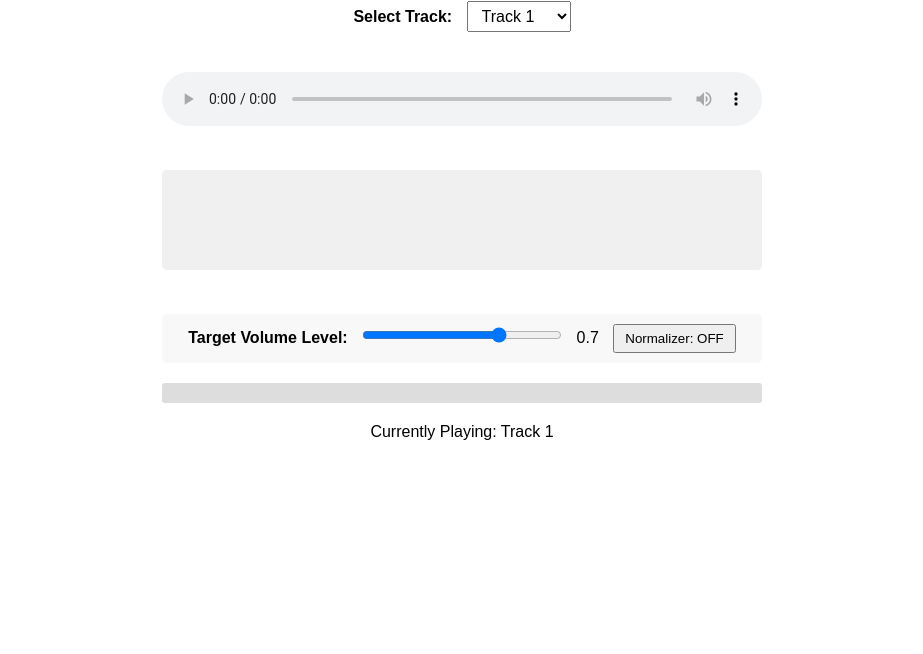
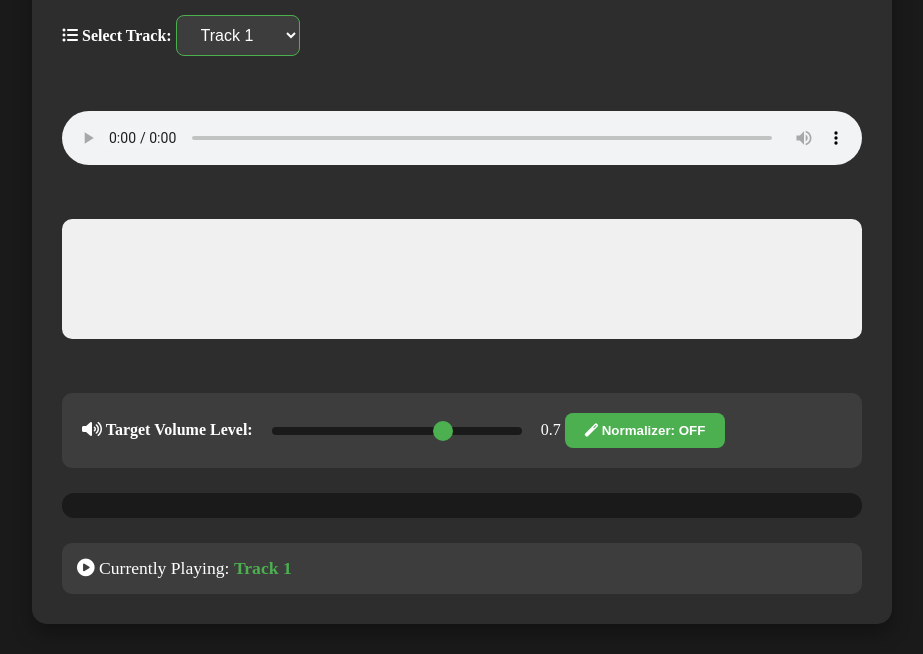
Before and after one commit to skele6011/quran-player, a plain HTML site: page index.html in a window 1280 px wide. Shown: the part 149-803 px from the top of the page, without its empty margins (178-1101 px from the left). Drawn offline with Linux system fonts and the light colour scheme.

Commit message:
Added one more mp3 file (14 now) Changed looks to be green/black

```diff
--- a/index.html
+++ b/index.html
@@ -3,29 +3,30 @@
 <head>
     <meta charset="UTF-8">
     <meta name="viewport" content="width=device-width, initial-scale=1.0">
-    <title>Quran Audio Loop Player</title>
+    <title>Quran Audio Player</title>
     <link rel="stylesheet" href="style.css">
+    <link rel="stylesheet" href="https://cdnjs.cloudflare.com/ajax/libs/font-awesome/6.0.0/css/all.min.css">
 </head>
 <body>
     <div class="container">
-        <h1>Tiktokio Coming in Clutch</h1>
+        <h1><i class="fas fa-quran"></i> Quran Player</h1>
         <div class="track-selector">
-            <label for="trackSelect">Select Track:</label>
+            <label for="trackSelect"><i class="fas fa-list-ul"></i> Select Track:</label>
             <select id="trackSelect"></select>
         </div>
         <audio id="quranAudio" controls></audio>
         <canvas id="visualizer"></canvas>
         <div class="volume-normalizer">
-            <label for="targetVolume">Target Volume Level:</label>
+            <label for="targetVolume"><i class="fas fa-volume-up"></i> Target Volume Level:</label>
             <input type="range" id="targetVolume" min="0" max="1" step="0.1" value="0.7">
             <span id="volumeValue">0.7</span>
-            <button id="toggleNormalizer">Normalizer: OFF</button>
+            <button id="toggleNormalizer"><i class="fas fa-magic"></i> Normalizer: OFF</button>
         </div>
         <div class="volume-meter">
             <div id="currentVolume"></div>
         </div>
         <div class="controls">
-            <p>Currently Playing: <span id="currentTrack">-</span></p>
+            <p><i class="fas fa-play-circle"></i> Currently Playing: <span id="currentTrack">-</span></p>
         </div>
     </div>
     <script src="script.js"></script>
--- a/script.js
+++ b/script.js
@@ -2,7 +2,7 @@ const audioElement = document.getElementById('quranAudio');
 const currentTrackElement = document.getElementById('currentTrack');
 const trackSelect = document.getElementById('trackSelect');
 let currentTrackIndex = 1;
-const totalTracks = 13;
+const totalTracks = 14;
 
 const audioContext = new (window.AudioContext || window.webkitAudioContext)();
 const analyser = audioContext.createAnalyser();
--- a/style.css
+++ b/style.css
@@ -1,32 +1,53 @@
+body {
+    background: #1a1a1a;
+    color: #fff;
+}
+
 .container {
-    max-width: 600px;
-    margin: 50px auto;
-    text-align: center;
-    padding: 20px;
-    font-family: Arial, sans-serif;
+    max-width: 800px;
+    margin: 30px auto;
+    padding: 30px;
+    background: #2d2d2d;
+    border-radius: 15px;
+    box-shadow: 0 10px 20px rgba(0,0,0,0.3);
 }
 
 audio {
     width: 100%;
-    margin: 20px 0;
+    margin: 25px 0;
+    border-radius: 10px;
 }
 
 .controls {
-    margin-top: 20px;
+    background: #3d3d3d;
+    padding: 15px;
+    border-radius: 10px;
+    margin-top: 25px;
+}
+
+.controls p {
+    margin: 0;
+    font-size: 1.1em;
 }
 
 h1 {
-    color: #333;
+    color: #4CAF50;
+    font-size: 2.5em;
+    margin-bottom: 30px;
 }
 
 .track-selector {
-    margin: 20px 0;
+    margin: 30px 0;
 }
 
 select {
-    padding: 5px 10px;
+    padding: 10px 20px;
     font-size: 16px;
-    margin-left: 10px;
+    background: #3d3d3d;
+    color: #fff;
+    border: 1px solid #4CAF50;
+    border-radius: 8px;
+    cursor: pointer;
 }
 
 label {
@@ -35,42 +56,67 @@ label {
 
 #visualizer {
     width: 100%;
-    height: 100px;
-    background-color: #f0f0f0;
-    margin: 20px 0;
-    border-radius: 5px;
+    height: 120px;
+    background-color: #1a1a1a;
+    border-radius: 10px;
+    margin: 25px 0;
+    box-shadow: inset 0 0 10px rgba(0,0,0,0.5);
 }
 
 .volume-normalizer {
-    margin: 20px 0;
-    padding: 10px;
-    background: #f8f8f8;
-    border-radius: 5px;
+    background: #3d3d3d;
+    padding: 20px;
+    border-radius: 10px;
+    margin: 25px 0;
 }
 
 .volume-normalizer input[type="range"] {
-    width: 200px;
-    margin: 0 10px;
+    width: 250px;
+    height: 8px;
+    -webkit-appearance: none;
+    appearance: none;
+    background: #1a1a1a;
+    border-radius: 4px;
+    margin: 0 15px;
+}
+
+.volume-normalizer input[type="range"]::-webkit-slider-thumb {
+    -webkit-appearance: none;
+    width: 20px;
+    height: 20px;
+    background: #4CAF50;
+    border-radius: 50%;
+    cursor: pointer;
 }
 
 .volume-meter {
-    width: 100%;
-    height: 20px;
-    background: #ddd;
-    border-radius: 3px;
-    margin: 10px 0;
+    height: 25px;
+    background: #1a1a1a;
+    border-radius: 12px;
+    margin: 20px 0;
+    overflow: hidden;
 }
 
 #currentVolume {
-    height: 100%;
-    width: 0%;
-    background: #4CAF50;
-    border-radius: 3px;
-    transition: width 0.1s;
+    background: linear-gradient(90deg, #4CAF50, #81c784);
+    box-shadow: 0 0 10px rgba(76,175,80,0.5);
 }
 
 #toggleNormalizer {
-    padding: 5px 10px;
-    margin-left: 10px;
-    cursor: pointer;
+    padding: 10px 20px;
+    background: #4CAF50;
+    color: white;
+    border: none;
+    border-radius: 8px;
+    font-weight: bold;
+    transition: background 0.3s;
 }
+
+#toggleNormalizer:hover {
+    background: #45a049;
+}
+
+#currentTrack {
+    color: #4CAF50;
+    font-weight: bold;
+}
```
Also changed, not shown: 1 other file.
